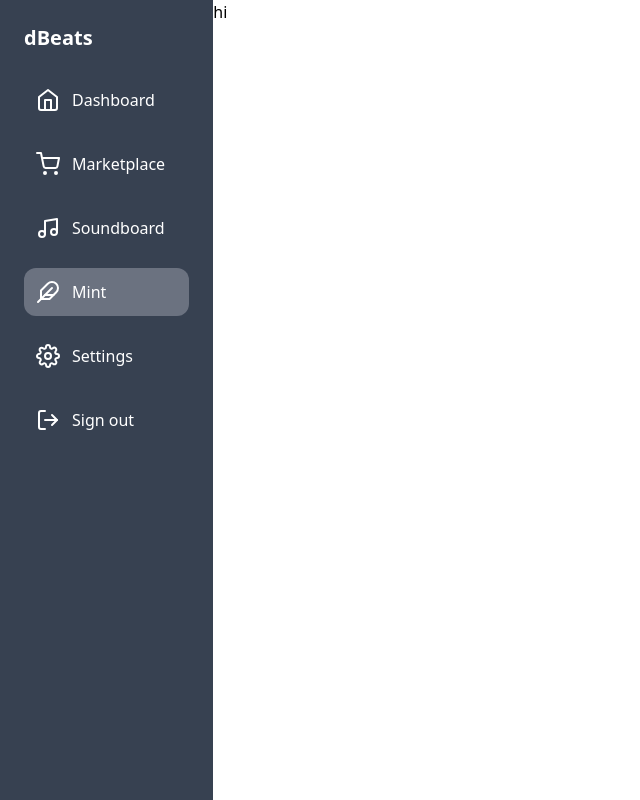
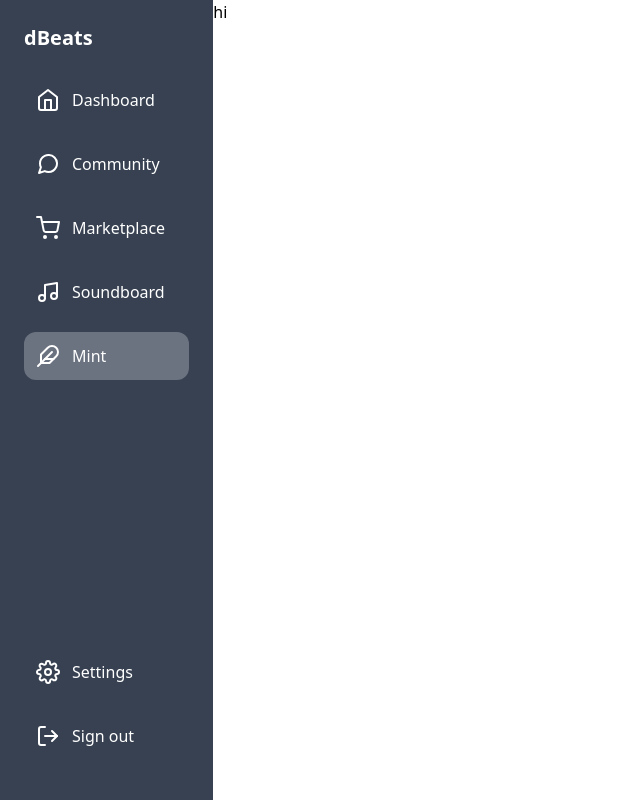
Before and after one commit to pane2004/dbeats, a Next.js app: page /mint in a window 1280 px wide. Shown: the whole page, without its empty margins (0-640 px from the left). Built offline with nearby package versions, Linux system fonts and the light colour scheme.

Commit message:
more work

```diff
--- a/src/components/menu.tsx
+++ b/src/components/menu.tsx
@@ -1,40 +1,84 @@
 import { signOut, useSession } from "next-auth/react";
-import { Home, ShoppingCart, Music, LogOut, Settings, Feather } from "react-feather";
+import {
+  Home,
+  ShoppingCart,
+  Music,
+  LogOut,
+  Settings,
+  Feather,
+  MessageCircle,
+} from "react-feather";
 import { useRouter } from "next/router";
 import Link from "next/link";
 
-export function Menu(){
+export function Menu() {
   const router = useRouter();
 
-  return (<div className="w-1/6 bg-gray-700 text-white p-6">
+  return (
+    <div className="w-1/6 bg-gray-700 text-white p-6 flex flex-col justify-between">
+      <div>
         <h2 className="text-xl font-bold mb-6">dBeats</h2>
         <ul>
-    <li className={`mb-4 p-3 rounded-xl flex items-center ${router.pathname === "/dashboard" ? "bg-gray-500" : "hover:bg-gray-500"}`}>
+          <li
+            className={`mb-4 p-3 rounded-xl flex items-center ${
+              router.pathname === "/dashboard"
+                ? "bg-gray-500"
+                : "hover:bg-gray-500"
+            }`}
+          >
             <Home className="mr-3" />
             <Link href="/dashboard">Dashboard</Link>
           </li>
-    <li className={`mb-4 p-3 rounded-xl flex items-center ${router.pathname === "/marketplace" ? "bg-gray-500" : "hover:bg-gray-500"}`}>
+          <li
+            className={`mb-4 p-3 rounded-xl flex items-center ${
+              router.pathname === "/community"
+                ? "bg-gray-500"
+                : "hover:bg-gray-500"
+            }`}
+          >
+            <MessageCircle className="mr-3" />
+            <Link href="/community">Community</Link>
+          </li>
+          <li
+            className={`mb-4 p-3 rounded-xl flex items-center ${
+              router.pathname === "/marketplace"
+                ? "bg-gray-500"
+                : "hover:bg-gray-500"
+            }`}
+          >
             <ShoppingCart className="mr-3" />
             <Link href="/marketplace">Marketplace</Link>
           </li>
-    <li className={`mb-4 p-3 rounded-xl flex items-center ${router.pathname === "/soundboard" ? "bg-gray-500" : "hover:bg-gray-500"}`}>
+          <li
+            className={`mb-4 p-3 rounded-xl flex items-center ${
+              router.pathname === "/soundboard"
+                ? "bg-gray-500"
+                : "hover:bg-gray-500"
+            }`}
+          >
             <Music className="mr-3" />
             <Link href="/soundboard">Soundboard</Link>
           </li>
-    <li className={`mb-4 p-3 rounded-xl flex items-center ${router.pathname === "/mint" ? "bg-gray-500" : "hover:bg-gray-500"}`}>
+          <li
+            className={`mb-4 p-3 rounded-xl flex items-center ${
+              router.pathname === "/mint" ? "bg-gray-500" : "hover:bg-gray-500"
+            }`}
+          >
             <Feather className="mr-3" />
             <Link href="/mint">Mint</Link>
           </li>
+        </ul>
+      </div>
+      <ul>
         <li className="mb-4 hover:bg-gray-500 p-3 rounded-xl flex items-center">
           <Settings className="mr-3" />
           <Link href="/settings">Settings</Link>
         </li>
         <li className="mb-4 hover:bg-gray-500 p-3 rounded-xl flex items-center">
           <LogOut className="mr-3" />
-      <button onClick={() => signOut()}>
-        Sign out
-      </button>
+          <button onClick={() => signOut()}>Sign out</button>
         </li>
       </ul>
-</div>)
+    </div>
+  );
 }
--- /dev/null
+++ b/src/pages/community/community.tsx
@@ -0,0 +1,7 @@
+import { useExplorePublications } from '@lens-protocol/react-web';
+
+export function CommunityPosts(){
+  const { data, loading, hasMore, next } = useExplorePublications();
+  console.log(data);
+  return (<>hi</>)
+}
--- /dev/null
+++ b/src/pages/community/index.tsx
@@ -0,0 +1,44 @@
+import { Menu } from "@/components/menu";
+import { LensProvider } from "@lens-protocol/react-web";
+import { WagmiConfig, configureChains, createConfig } from "wagmi";
+import { polygon, polygonMumbai } from "wagmi/chains";
+import { InjectedConnector } from "wagmi/connectors/injected";
+import { publicProvider } from "wagmi/providers/public";
+import { LensConfig, development } from "@lens-protocol/react-web";
+import { bindings as wagmiBindings } from "@lens-protocol/wagmi";
+import { CommunityPosts } from "./community";
+
+export default function Community() {
+  const { publicClient, webSocketPublicClient } = configureChains(
+    [polygonMumbai, polygon],
+    [publicProvider()]
+  );
+
+  const config = createConfig({
+    autoConnect: true,
+    publicClient,
+    webSocketPublicClient,
+    connectors: [
+      new InjectedConnector({
+        options: {
+          shimDisconnect: false, // see https://github.com/wagmi-dev/wagmi/issues/2511
+        },
+      }),
+    ],
+  });
+
+  const lensConfig: LensConfig = {
+    bindings: wagmiBindings(),
+    environment: development,
+  };
+  return (
+    <div className="min-h-screen flex">
+      <Menu />
+      <WagmiConfig config={config}>
+        <LensProvider config={lensConfig}>
+          <CommunityPosts />
+        </LensProvider>
+      </WagmiConfig>
+    </div>
+  );
+}
```
Also changed, not shown: package.json (+6 -1 lines), 1 other file (tests, documents, lock files or other folders). Lines whose indentation alone changed are shown as unchanged.
